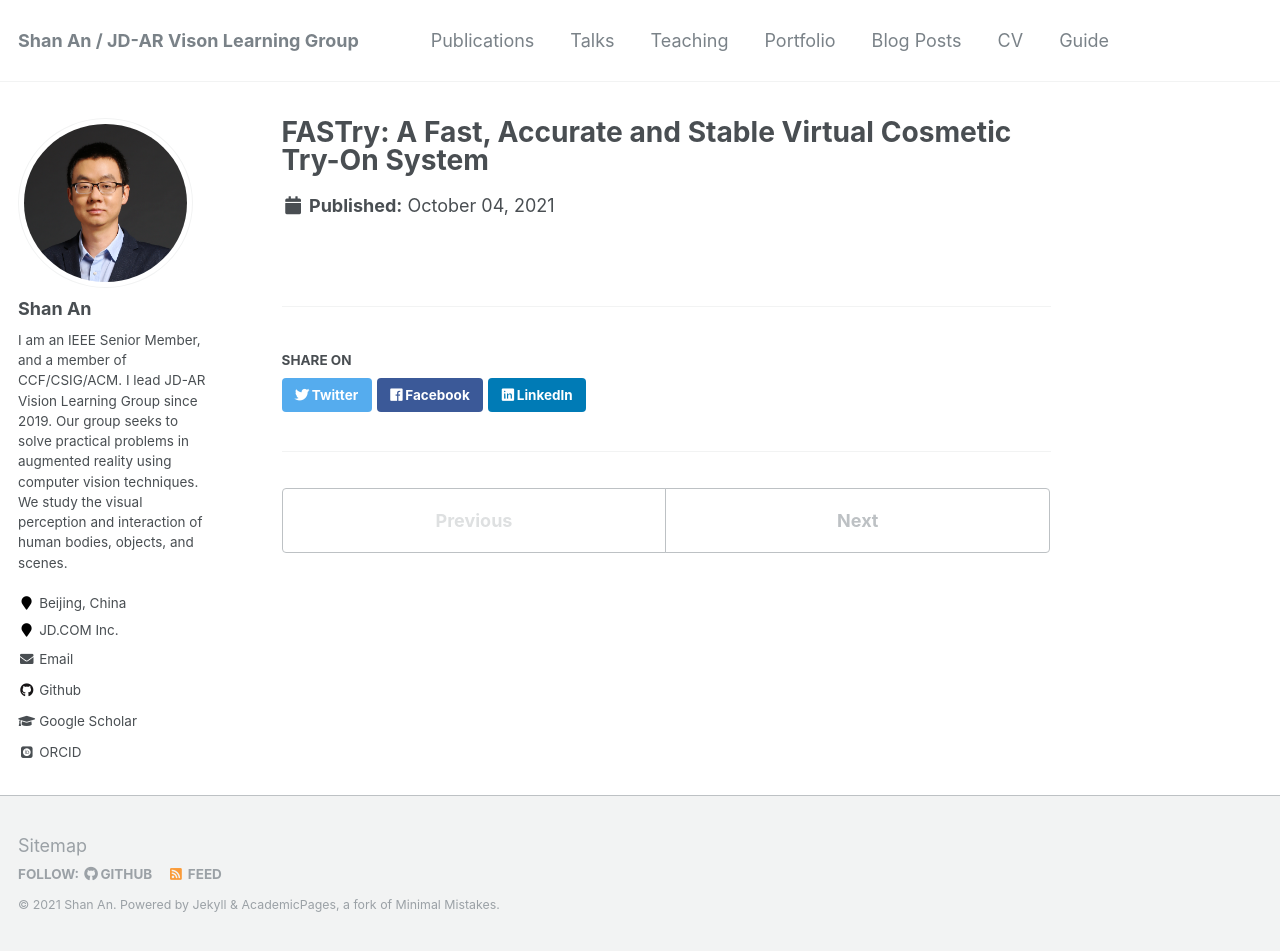
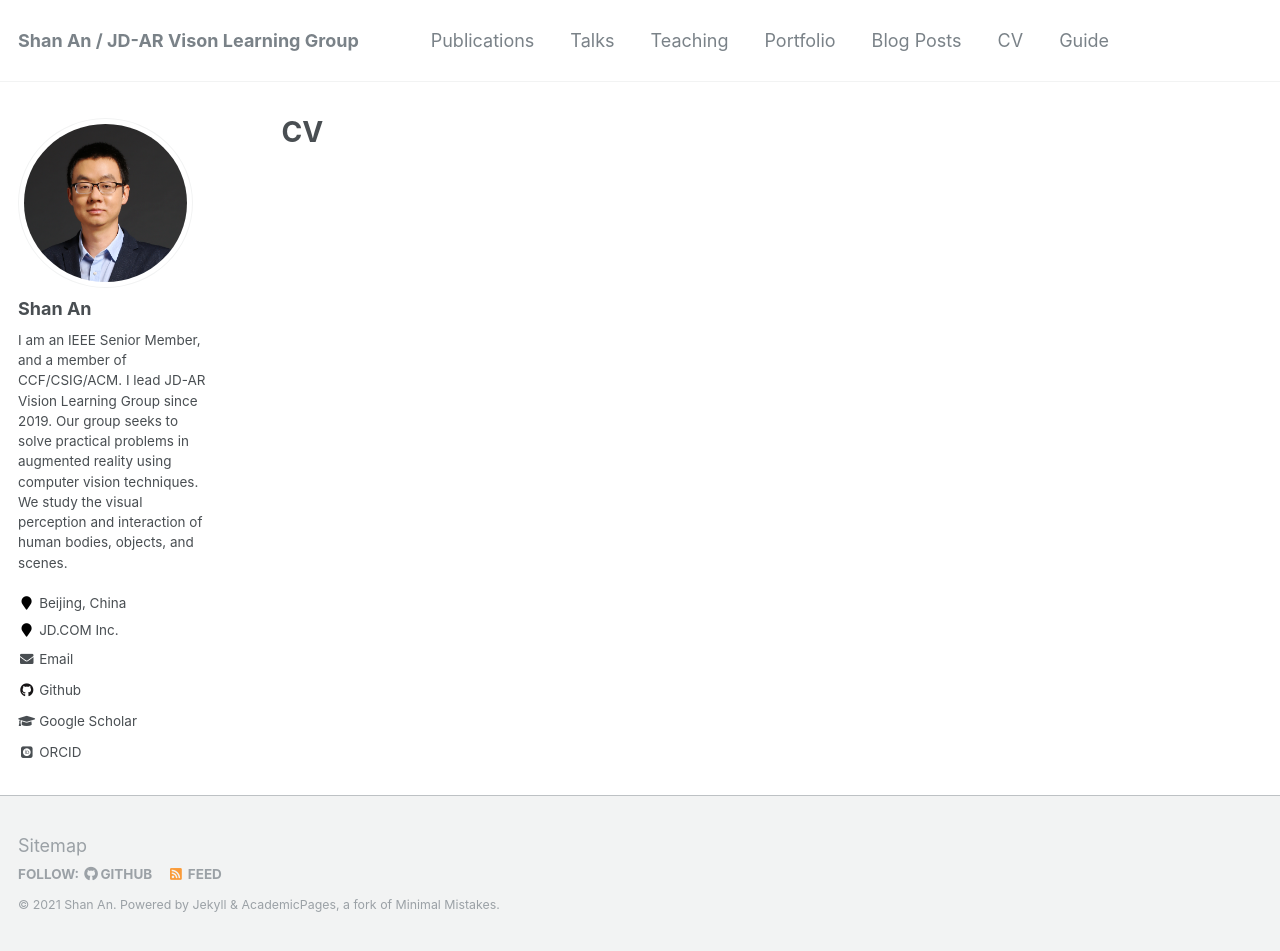
Before and after one commit to anshan-XR-ROB/anshan-XR-ROB.github.io, a Jekyll site: the page built from _publications/1.md, in a window 1280 px wide and 951 px high. Built offline with Jekyll 4.4.1, drawn with Linux system fonts in a browser that asks for light colours; some web fonts are replaced.

Commit message:
Update 1.md

```diff
--- a/_publications/1.md
+++ b/_publications/1.md
@@ -1,5 +1,8 @@
 ---
-title: "FASTry: A Fast, Accurate and Stable Virtual Cosmetic Try-On System"
-collection: publications
+layout: archive
+title: "CV"
 permalink: /publication/1
+author_profile: true
+redirect_from:
+  - /resume
 ---
```
